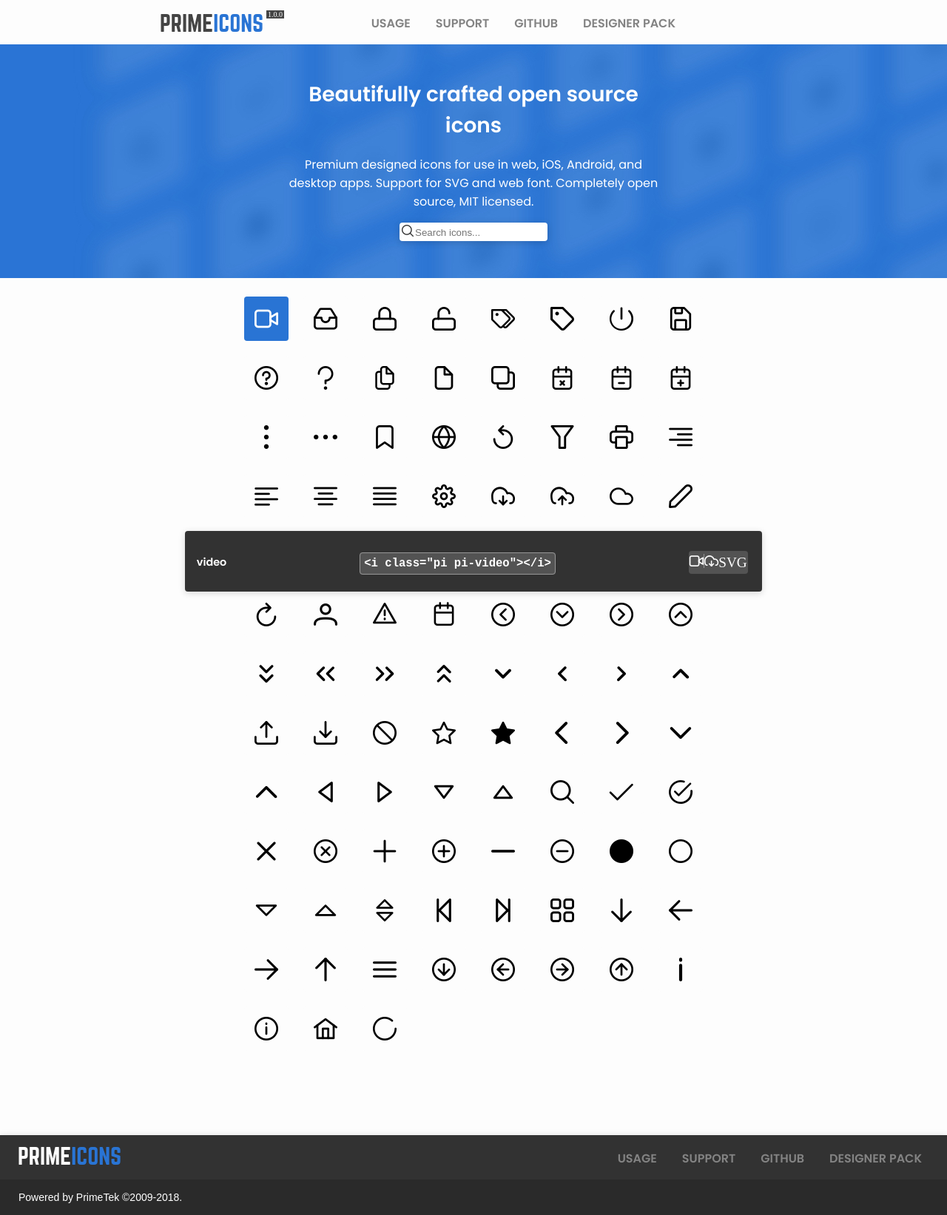
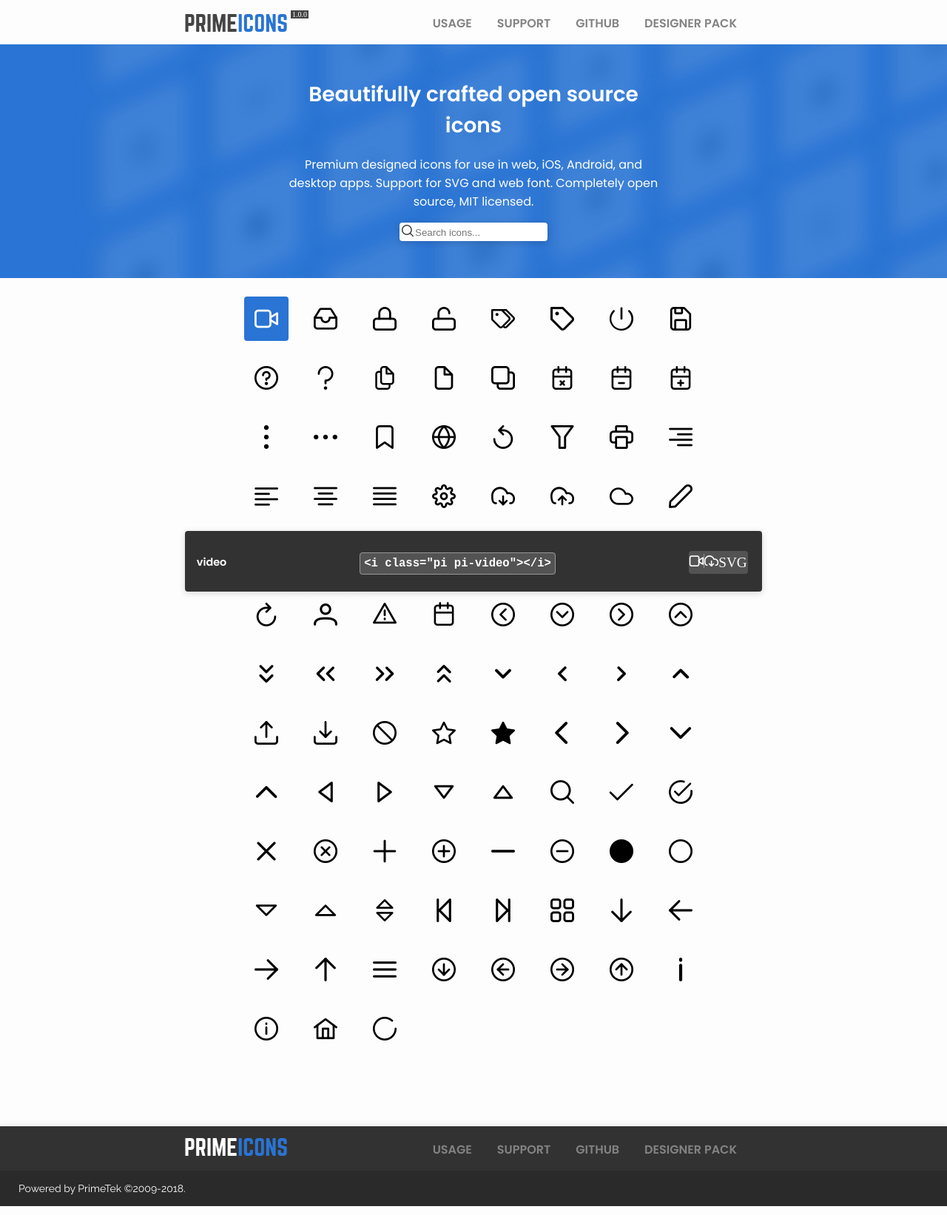
Before and after one commit to yigitfindikli/PrimeIcons, an Angular app: page / in a window 1280 px wide. Shown: the whole page at 74% size. Built offline with nearby package versions, Linux system fonts and the light colour scheme.

Commit message:
last update

```diff
--- a/src/app/app.component.html
+++ b/src/app/app.component.html
@@ -26,11 +26,14 @@
 
 
   <br>
+  <div id="gridarea">
     <div class="grid-container" >
       <div class="grid-item" *ngFor="let icon of icons| filter : searchText; let i = index " (click)="getIcon(icon.properties.id)" [style.backgroundColor]="icon===selectedIcon ? '#2974d4' :''" >
         <i id="iconslist" class="pi pi-{{icon.properties.name}}" [style.color]="icon===selectedIcon ? '#ffffff' :''"></i>
       </div>
     </div>
+  </div>
+
 
   <div class="sticky" *ngIf="selectedIcon">
     <div id="leftsticky" >
@@ -46,7 +49,7 @@
       <i id="midline" class="pi pi-cloud-download">SVG</i>
     </div>
   </div>
-
+  <div id="sizefixer2">
     <div id="list2">
       <div id= "primeimg2">
         <img  src="../assets/images/logo.png">
@@ -58,6 +61,7 @@
         <li><a href="#usage">USAGE</a></li>
       </ul>
     </div>
+  </div>
   <div id="copybox">
      Powered by PrimeTek ©2009-2018.
   </div>
--- a/src/index.html
+++ b/src/index.html
@@ -8,6 +8,7 @@
   <meta name="viewport" content="width=device-width, initial-scale=1">
   <link rel="icon" type="image/x-icon" href="favicon.ico">
   <link href="https://fonts.googleapis.com/css?family=Poppins:400,600" rel="stylesheet">
+  <link href="https://fonts.googleapis.com/css?family=Raleway" rel="stylesheet">
 </head>
 <body>
   <app-root></app-root>
--- a/src/styles.css
+++ b/src/styles.css
@@ -10,26 +10,16 @@ body{
 
 
 #sizefixer{
-  padding-left:15%;
   background-color: #fdfdfd;
   box-shadow: 0 2px 10px 0 rgba(0, 0, 0, 0.16);
-
-
 }
 #list1 {
-  width: 755px;
   height: 60px;
-  margin-bottom: 0px;
-  margin-top: 0px;
-  margin-left: 0px;
-
 }
-
 
 #primeimg1{
 
 }
-
 ul{
   list-style-type: none;
   overflow: hidden;
@@ -121,12 +111,11 @@ div.grid-item:active {
 .grid-container{
   display: grid;
   grid-template-columns:  auto auto auto auto auto auto auto auto;
-  align-content: center;
   background-color: #fdfdfd;
   grid-gap: 20px;
   margin: auto;
   max-width: 620px;
-  min-height: 400px;
+  padding-bottom: 20px;
 
 
 }
@@ -200,13 +189,12 @@ div.grid-item {
   border-left: solid 1px #979797;
 }
 
-
+#sizefixer2{
+  background-color: #323232;
+  box-shadow: 0 2px 10px 0 rgba(0, 0, 0, 0.16);
+}
 #list2 {
   height: 60px;
-  background-color: #323232;
-  box-shadow: 0 2px 10px 0 rgba(0, 0, 0, 0.16);
-  margin-top: 2em;
-  margin-bottom: 0px;
 }
 #primeimg2{
 }
@@ -234,8 +222,6 @@ div.grid-item {
 @media screen and (max-width: 785px) {
 
   #primeimg1{
-    float: none;
-    height: auto;
     max-width: 200px;
     margin-right: auto;
     margin-left: auto;
@@ -254,10 +240,11 @@ div.grid-item {
     float: none;
     text-align: center;
     font-size: 0.75em;
+    max-width: 287px;
+    margin: auto;
   }
   li {
     float: none;
-    top: 30%;
     display: inline-block;
     text-align: center;
   }
@@ -333,12 +320,24 @@ div.grid-item {
    float: left;
    position: relative;
    top: 23%;
-   margin-left: 25px;
  }
   #primeimg2{
     float: left;
     position: relative;
     top: 27%;
-    margin-left: 25px;
+  }
+
+  #gridarea{
+    min-height: 1020px;
+  }
+  #list1 {
+    width: 780px;
+    position: center;
+    margin: auto;
+  }
+  #list2 {
+    width: 780px;
+    position: center;
+    margin: auto;
   }
 }
```
Lines whose indentation alone changed are shown as unchanged.
